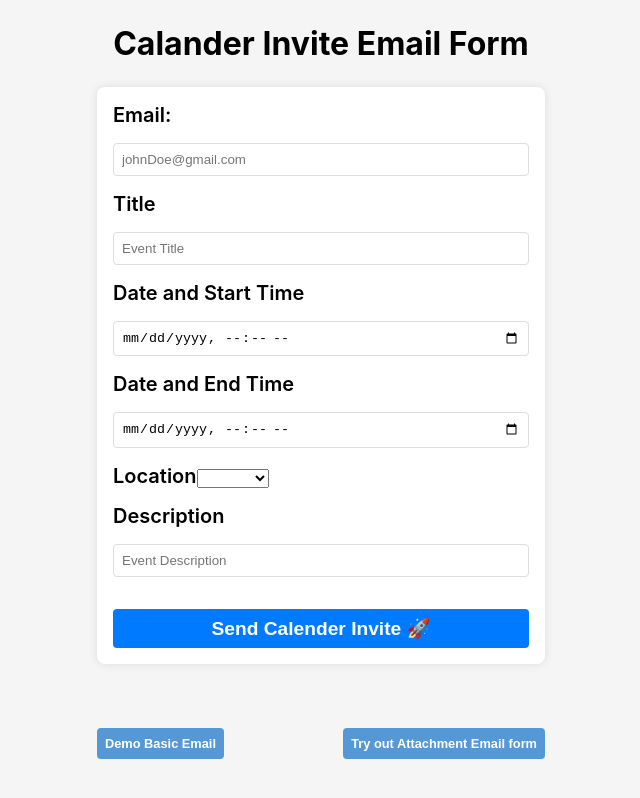
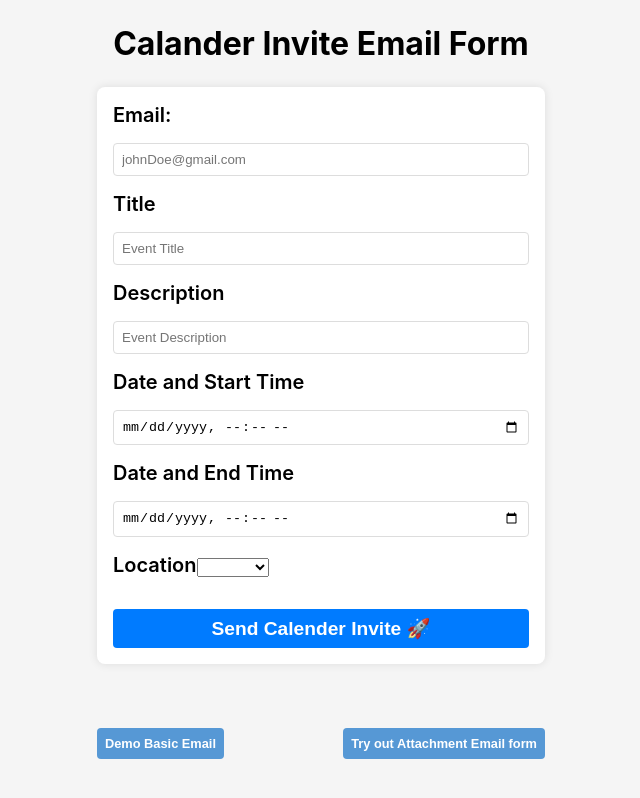
Before and after one commit to DevYoma/react-smtp-article, a React (Vite) app: page /calendar in a window 1280 px wide. Shown: the whole page, without its empty margins (319-959 px from the left). Built offline with nearby package versions, Linux system fonts and the light colour scheme; no server answers; what smtpexpress would draw is missing.

Commit message:
style: Repositioned input element for better form layout and user experience

```diff
--- a/src/page/CalendarInvite/CalendarInvite.tsx
+++ b/src/page/CalendarInvite/CalendarInvite.tsx
@@ -97,6 +97,16 @@ const CalendarInvite = () => {
         </div>
 
         <div>
+          <label>Description</label>
+          <input
+            type="text"
+            value={description}
+            onChange={(e) => setDescription(e.target.value)}
+            placeholder="Event Description"
+          />
+        </div>
+
+        <div>
           <label>Date and Start Time</label> <br />
           <input
             required
@@ -154,16 +164,6 @@ const CalendarInvite = () => {
             />
           </div>
         )}
-
-        <div>
-          <label>Description</label>
-          <input
-            type="text"
-            value={description}
-            onChange={(e) => setDescription(e.target.value)}
-            placeholder="Event Description"
-          />
-        </div>
         <button>{loading ? "Loading..." : "Send Calender Invite 🚀"}</button>
       </form>
 
```
